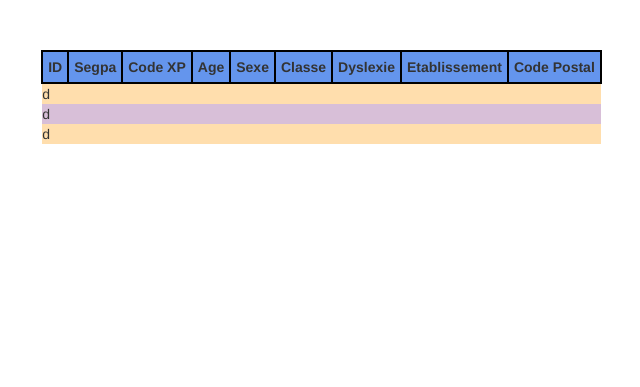
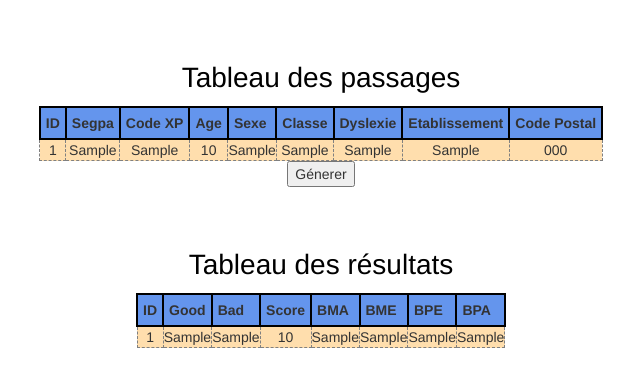
Before and after one commit to L0mens/psyxp, a PHP site: page /gest/index.php in a window 1280 px wide. Shown: the top 387 px of the page, without its empty margins (319-959 px from the left). Run offline with PHP 8.4, Linux system fonts and the light colour scheme; tables that the repository leaves empty or names only in its code hold one stand-in row (values such as "Sample post"); some libraries are stand-ins or nearby versions.

Commit message:
Phase 2 Start

```diff
--- a/css/gest.css
+++ b/css/gest.css
@@ -1,3 +1,8 @@
+body{
+    margin : auto;
+    text-align: center;
+}
+
 .tableau{
     margin : auto;
     margin-top: 50px;
@@ -13,6 +18,21 @@
     background: navajowhite;
 }
 
+.tableau tbody tr{
+    text-align: center;
+}
+
+.tableau tbody td{
+    border: 1px dashed gray;
+}
+
+.tableau caption{
+    text-align: center;
+    font-size : 2em;
+    color: black;
+}
+
+
 .tableau tbody tr:nth-child(2n+2){
     background: thistle;
 }
--- /dev/null
+++ b/gest/bdd.php
@@ -0,0 +1,31 @@
+<?php
+/**
+ * Created by PhpStorm.
+ * User: Lomens
+ * Date: 25/04/2017
+ * Time: 00:18
+ */
+
+$nowamp =false;
+
+try{
+    if($nowamp){
+        /* BDD M$ AZURE*/
+        $bdd = new PDO('mysql:host=eu-cdbr-azure-west-c.cloudapp.net;dbname=LmSBD;charset=utf8', 'b4276ec7494d84', '1303b9ec',array(PDO::ATTR_ERRMODE => PDO::ERRMODE_EXCEPTION));
+
+    }else{
+        $bdd = new PDO('mysql:host=localhost;dbname=psyxp;charset=utf8', 'root', '',
+            array(PDO::ATTR_ERRMODE => PDO::ERRMODE_EXCEPTION));
+    }
+
+
+
+}
+catch (Exception $e)
+{
+    die('Erreur : ' . $e->getMessage());
+}
+
+
+
+?>
--- a/gest/index.php
+++ b/gest/index.php
@@ -18,7 +18,14 @@
 </head>
 <body>
 
+<?php
+    include("bdd.php");
+
+    $req = $bdd->query("SELECT * FROM passage");
+?>
+
 <table id="table-passage" class="tableau">
+    <caption>Tableau des passages</caption>
     <thead>
         <tr>
             <th>ID</th>
@@ -33,50 +40,60 @@
         </tr>
     </thead>
     <tbody>
+    <?php while($data = $req->fetch()){?>
         <tr>
-            <td>d</td>
-            <td></td>
-            <td></td>
-            <td></td>
-            <td></td>
-            <td></td>
-            <td></td>
-            <td></td>
-            <td></td>
-            <td></td>
+            <td><?php echo $data['id']?></td>
+            <td><?php echo $data['segpa']?></td>
+            <td><?php echo $data['codexp']?></td>
+            <td><?php echo $data['age']?></td>
+            <td><?php echo $data['sexe']?></td>
+            <td><?php echo $data['classe']?></td>
+            <td><?php echo $data['dys']?></td>
+            <td><?php echo $data['etablissement']?></td>
+            <td><?php echo $data['postal']?></td>
         </tr>
-        <tr>
-            <td>d</td>
-            <td></td>
-            <td></td>
-            <td></td>
-            <td></td>
-            <td></td>
-            <td></td>
-            <td></td>
-            <td></td>
-            <td></td>
-        </tr>
-        <tr>
-            <td>d</td>
-            <td></td>
-            <td></td>
-            <td></td>
-            <td></td>
-            <td></td>
-            <td></td>
-            <td></td>
-            <td></td>
-            <td></td>
-        </tr>
+        <?php } $req->closeCursor();?>
     </tbody>
 </table>
 
+<button>Génerer</button>
+
+<table id="table-result" class="tableau">
+    <caption>Tableau des résultats</caption>
+    <thead>
+    <tr>
+        <th>ID</th>
+        <th>Good</th>
+        <th>Bad</th>
+        <th>Score</th>
+        <th>BMA</th>
+        <th>BME</th>
+        <th>BPE</th>
+        <th>BPA</th>
+    </tr>
+    </thead>
+    <tbody>
+    <?php
+    $req = $bdd->query("SELECT * FROM result");
+     while($data = $req->fetch()){?>
+        <tr>
+            <td><?php echo $data['id_eleve']?></td>
+            <td><?php echo $data['b_rep']?></td>
+            <td><?php echo $data['m_rep']?></td>
+            <td><?php echo $data['score']?></td>
+            <td><?php echo $data['bma']?></td>
+            <td><?php echo $data['bme']?></td>
+            <td><?php echo $data['bpa']?></td>
+            <td><?php echo $data['bpe']?></td>
+        </tr>
+    <?php } $req->closeCursor();?>
+    </tbody>
+</table>
 <script
     src="https://code.jquery.com/jquery-3.1.1.slim.js"
     integrity="sha256-5i/mQ300M779N2OVDrl16lbohwXNUdzL/R2aVUXyXWA="
     crossorigin="anonymous"></script>
-
+<script src="../js/gest.js"></script>
 <!-- Latest compiled and minified JavaScript -->
 <script src="https://maxcdn.bootstrapcdn.com/bootstrap/3.3.7/js/bootstrap.min.js" integrity="sha384-Tc5IQib027qvyjSMfHjOMaLkfuWVxZxUPnCJA7l2mCWNIpG9mGCD8wGNIcPD7Txa" crossorigin="anonymous"></script>
 </body>
--- /dev/null
+++ b/js/gest.js
@@ -0,0 +1,3 @@
+/**
+ * Created by Lomens on 25/04/2017.
+ */
```
